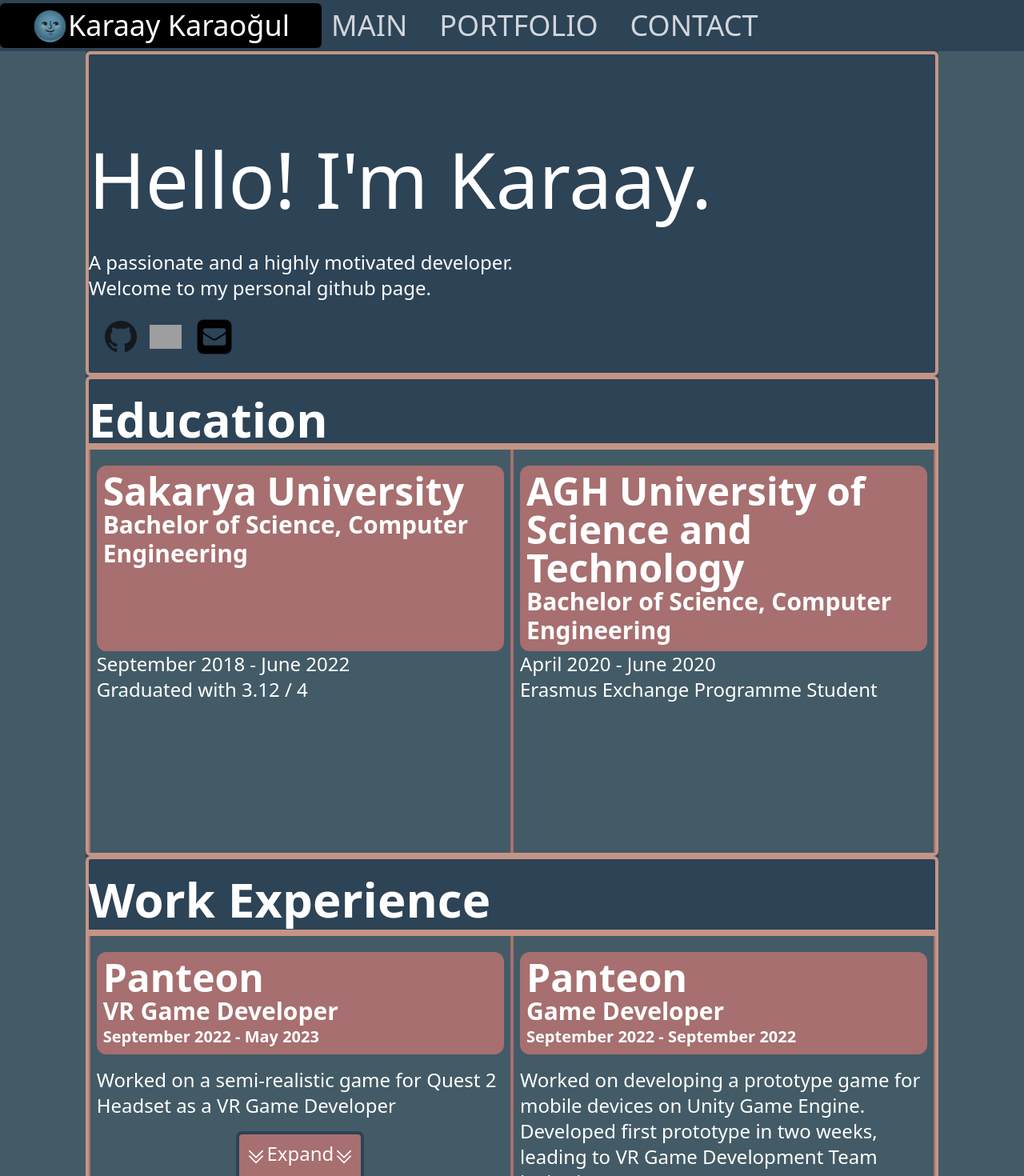
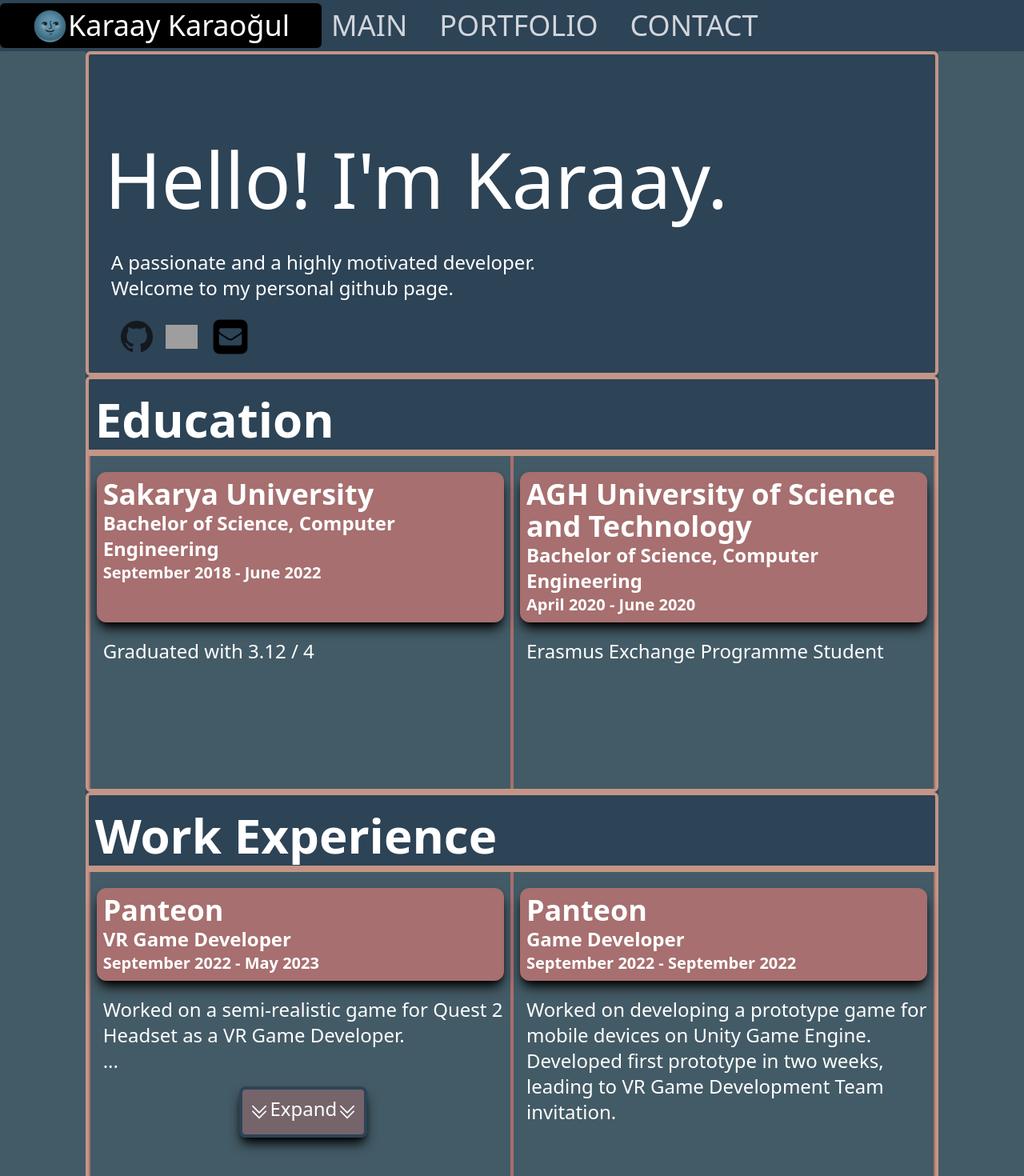
Before and after one commit to karaaykaraogul/karaaykaraogul.github.io, a React (Vite) app: page /main in a window 1280 px wide. Shown: the top 1470 px of the page at 80% size. Built offline with nearby package versions, Linux system fonts and the light colour scheme; grey boxes are pictures that could not be loaded.

Commit message:
change expand collapse, some style changes & squashed some bugs

```diff
--- a/src/components/Education.jsx
+++ b/src/components/Education.jsx
@@ -4,24 +4,26 @@
 export default function Education() {
   return (
     <div>
-      <div className="">
-        <p className="text-3xl font-semibold sm:text-6xl border-b-8 border-retro-light-pink">
+      <div>
+        <p className="pl-2 pb-2 text-3xl font-semibold sm:text-6xl border-b-8 border-retro-light-pink">
           Education
         </p>
       </div>
       <div className="grid grid-rows-2 sm:grid-cols-2 sm:grid-rows-1 grid-flow-row-dense text-sm sm:text-2xl bg-retro-light-blue">
         {educationInfo.schools.map((item) => (
           <div className="grid grid-rows-2 grid-flow-col-dense border-x-2 border-retro-dark-pink px-2 py-5">
-            <div className="bg-retro-dark-pink rounded-xl p-2">
-              <h1 className="text-xl sm:text-5xl font-bold">
+            <div className="bg-retro-dark-pink rounded-xl p-2 shadow-lg shadow-black">
+              <h1 className="text-xl sm:text-4xl font-bold">
                 {item.schoolName}
               </h1>
-              <p className="text-lg sm:text-3xl font-semibold">
+              <p className="text-lg sm:text-2xl font-semibold">
                 {item.subHeader}
               </p>
+              <p className="text-lg sm:text-xl font-semibold">
+                {item.duration}
+              </p>
             </div>
-            <div>
-              <p>{item.duration}</p>
+            <div className="pt-5 pl-2">
               <p>{item.desc}</p>
             </div>
           </div>
--- a/src/components/Greeting.jsx
+++ b/src/components/Greeting.jsx
@@ -4,11 +4,11 @@
 
 export default function Greeting() {
   return (
-    <div className="grid row-span-3">
+    <div className="grid row-span-3 pl-5">
       <div className="text-left text-5xl sm:text-left sm:text-8xl py-10">
         <h1>{greeting.title}</h1>
       </div>
-      <div className="textl-xl whitespace-pre-wrap sm:text-2xl justify-center items-center text-left">
+      <div className="textl-xl whitespace-pre-wrap sm:text-2xl justify-center items-center text-left pl-2">
         <p>{greeting.summary}</p>
       </div>
       <div className="">
--- a/src/components/Header.jsx
+++ b/src/components/Header.jsx
@@ -17,7 +17,7 @@
   return (
     <Disclosure
       as="nav"
-      className="fixed w-screen bg-black sm:bg-retro-dark-blue"
+      className="fixed w-screen z-50 bg-black sm:bg-retro-dark-blue"
     >
       {({ open }) => (
         <>
--- a/src/components/Info.jsx
+++ b/src/components/Info.jsx
@@ -34,7 +34,7 @@
       role: "VR Game Developer",
       company: "Panteon",
       date: "September 2022 - May 2023",
-      desc: "Worked on a semi-realistic game for Quest 2 Headset as a VR Game Developer",
+      desc: "Worked on a semi-realistic game for Quest 2 Headset as a VR Game Developer.",
       descBullets: [
         "Used C# language with a great emphasis on Clean Code and Design Patterns in order to achieve the best performance and maintainability on a limited platform.",
         "I have contributed to weekly and overall planning of the project and learnt to work efficiently in a fast paced environment.",
--- a/src/components/WorkExperience.jsx
+++ b/src/components/WorkExperience.jsx
@@ -6,22 +6,21 @@
   const [expanded, setExpanded] = useState(false);
   return (
     <div>
-      <div className="">
-        <p className="pb-2 text-3xl font-semibold sm:text-6xl border-b-8 border-retro-light-pink">
+      <div>
+        <p className="pl-2 pb-2 text-3xl font-semibold sm:text-6xl border-b-8 border-retro-light-pink">
           Work Experience
         </p>
       </div>
       <div className="grid grid-rows-2 sm:grid-cols-2 sm:grid-rows-1 text-sm sm:text-2xl bg-retro-light-blue">
         {workExperiences.experience.map((item) => (
           <div className="border-x-2 border-retro-dark-pink px-2 py-5">
-            <div className="bg-retro-dark-pink rounded-xl p-2">
-              <h1 className="text-xl sm:text-5xl font-bold">{item.company}</h1>
-              <p className="text-lg sm:text-3xl font-semibold">{item.role}</p>
+            <div className="bg-retro-dark-pink rounded-xl p-2 shadow-lg shadow-black">
+              <h1 className="text-xl sm:text-4xl font-bold">{item.company}</h1>
+              <p className="text-lg sm:text-2xl font-semibold">{item.role}</p>
               <p className="text-lg sm:text-xl font-semibold">{item.date}</p>
             </div>
-            <div className="py-4">
-              <p>{item.desc}</p>
-              {item.descBullets && WorkExperienceBulletPoints(item)}
+            <div className="py-4 pt-5 pl-2">
+              {WorkExperienceBulletPoints(item)}
             </div>
           </div>
         ))}
--- a/src/components/WorkExperienceBulletPoints.jsx
+++ b/src/components/WorkExperienceBulletPoints.jsx
@@ -8,20 +8,24 @@
   const [expanded, setExpanded] = useState(false);
   return (
     <div>
-      {experience.descBullets?.map((item) =>
-        expanded ? (
+      <p>{experience.desc}</p>
+      {!expanded && experience.descBullets ? <p>...</p> : null}
+      <div
+        className={`transition-all duration-200 origin-top    ${
+          expanded ? "h-full scale-y-100" : "h-0 scale-y-0"
+        }`}
+      >
+        {experience.descBullets?.map((item) => (
           <div>
-            <p>
-              <br />
-              {item}
-            </p>
+            <br></br>
+            <p>{item}</p>
           </div>
-        ) : null
-      )}
+        ))}
+      </div>
       {experience.descBullets && (
         <div className="justify-center items-center text-center p-4">
           <button
-            className="border-4 rounded-lg p-2 w-40 bg-retro-dark-pink border-retro-dark-blue border-width transition ease-in-out hover:scale-110 hover:-translate-y-1  hover:duration-150"
+            className="shadow-lg shadow-black bg-opacity-50 border-4 rounded-lg p-2 w-40 bg-retro-dark-pink border-retro-dark-blue border-width transition ease-in-out hover:scale-110 hover:-translate-y-1  hover:duration-150 hover:bg-opacity-100"
             onClick={() => setExpanded(!expanded)}
           >
             {!expanded ? (
--- a/src/pages/Main.jsx
+++ b/src/pages/Main.jsx
@@ -33,6 +33,12 @@
         </div>
         <div className="bg-retro-light-blue w-full h-full"></div>
       </div>
+      {/*TEMP PLACEHOLDER*/}
+      <div className="grid grid-cols-12 justify-center items-center ">
+        <div className="bg-retro-light-blue w-full h-screen"></div>
+        <div className="col-span-10 "></div>
+        <div className="bg-retro-light-blue w-full h-screen"></div>
+      </div>
     </div>
   );
 }
```
